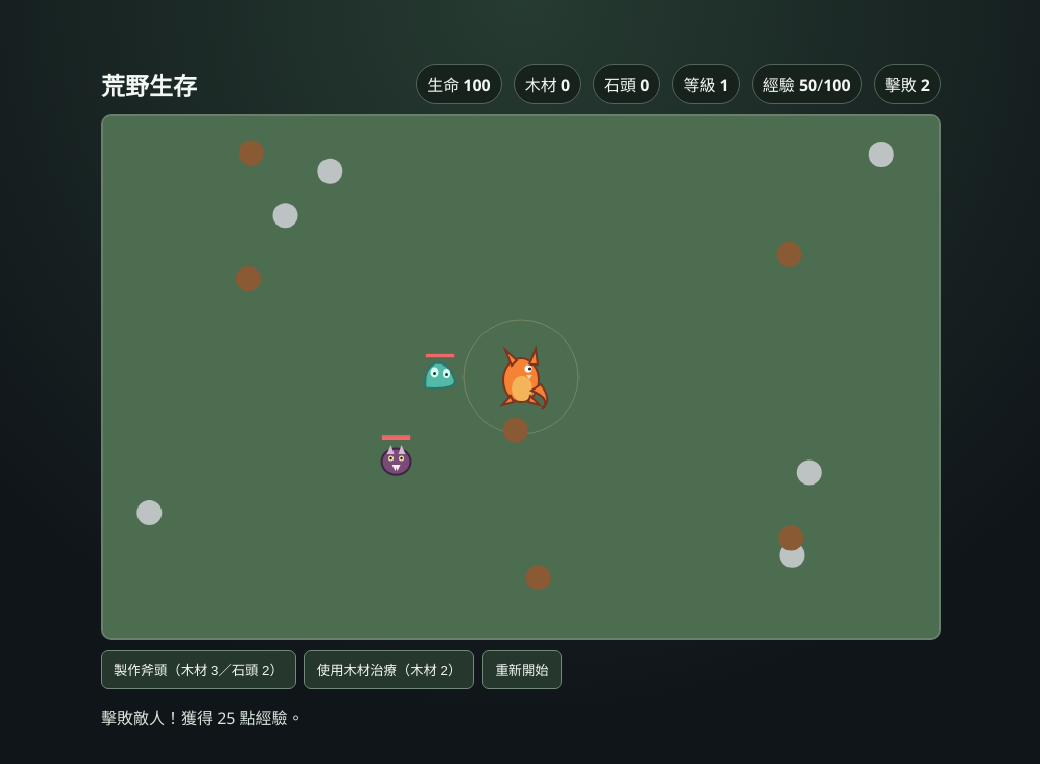
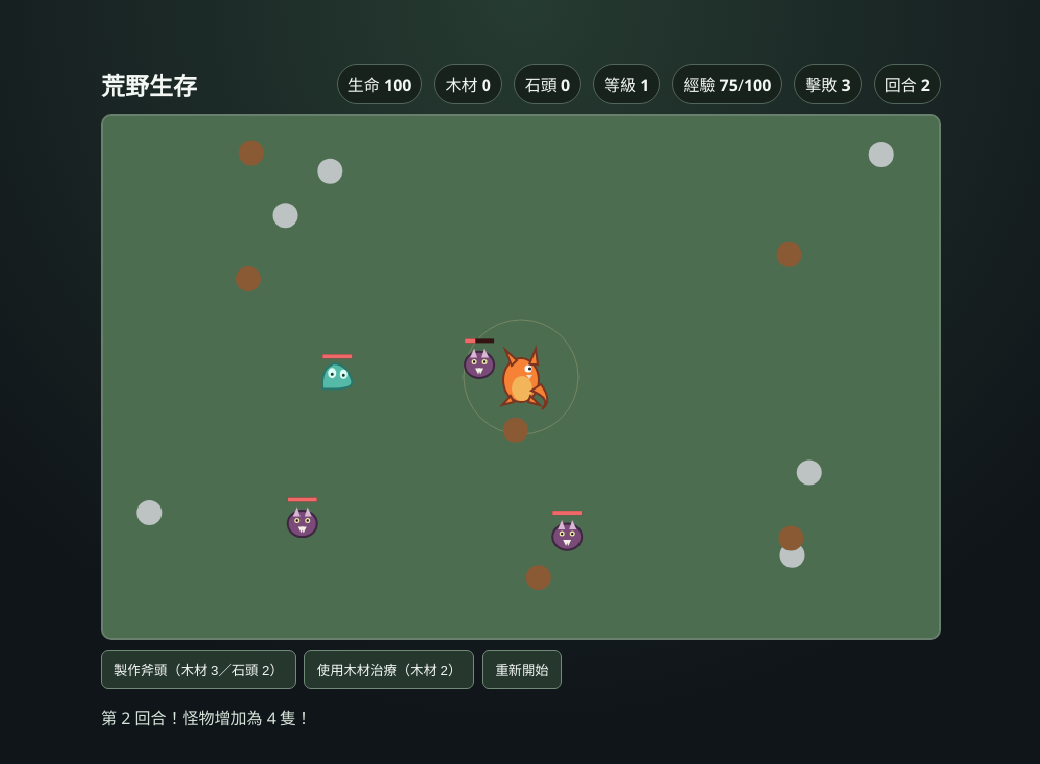
Before and after one commit to karlsio/survival-game, a plain HTML site: page index.html in a window 1280 px wide. Both pictures are taken after a click on the button "製作斧頭（木材 3／石頭 2）". Shown: the whole page, without its empty margins (119-1159 px from the left). Drawn offline with Linux system fonts and the light colour scheme.

Commit message:
Increase enemies by one each round

```diff
--- a/game.js
+++ b/game.js
@@ -8,6 +8,7 @@ const levelElement = document.getElementById("level");
 const xpElement = document.getElementById("xp");
 const xpNeededElement = document.getElementById("xp-needed");
 const killsElement = document.getElementById("kills");
+const roundElement = document.getElementById("round");
 const messageElement = document.getElementById("message");
 
 const keys = new Set();
@@ -23,6 +24,8 @@ let evolutionRoute = null;
 let routeSelectionOpen = false;
 let skillSelectionOpen = false;
 let pendingEvolutionRoute = false;
+let roundNumber = 1;
+let roundTransition = false;
 
 function randomPosition(padding = 30) {
   return {
@@ -46,7 +49,6 @@ function createResources(count = 12) {
 }
 
 function createEnemies(count = 3) {
-  enemies.length = 0;
   for (let i = 0; i < count; i += 1) {
     const health = 40 + player.level * 15;
     enemies.push({
@@ -58,6 +60,23 @@ function createEnemies(count = 3) {
       monsterType: Math.random() < 0.5 ? "fang" : "slime",
     });
   }
+}
+
+function enemyCountForRound() {
+  return 2 + roundNumber;
+}
+
+function startNextRound() {
+  if (roundTransition) return;
+  roundTransition = true;
+  roundNumber += 1;
+  updateInterface();
+  setMessage(`第 ${roundNumber} 回合！怪物增加為 ${enemyCountForRound()} 隻！`);
+
+  window.setTimeout(() => {
+    createEnemies(enemyCountForRound());
+    roundTransition = false;
+  }, 800);
 }
 
 function resetGame() {
@@ -85,9 +104,12 @@ function resetGame() {
   routeSelectionOpen = false;
   skillSelectionOpen = false;
   pendingEvolutionRoute = false;
+  roundNumber = 1;
+  roundTransition = false;
   resources.length = 0;
+  enemies.length = 0;
   createResources();
-  createEnemies();
+  createEnemies(enemyCountForRound());
   setMessage("收集資源、進入敵人範圍即可自動攻擊；經驗可讓角色進化！");
   updateInterface();
 }
@@ -104,6 +126,7 @@ function updateInterface() {
   xpElement.textContent = player.xp;
   xpNeededElement.textContent = xpNeeded(player.level);
   killsElement.textContent = player.kills;
+  roundElement.textContent = roundNumber;
 }
 
 function gainXp(amount) {
@@ -126,7 +149,6 @@ function evolve() {
 
   const name = evolutionNames[player.level - 1] || `進化體 ${player.level}`;
   setMessage(`進化成功！你成為「${name}」，攻擊與生命上限提升！`);
-  createEnemies(Math.min(3 + player.level, 7));
 
   pendingEvolutionRoute = player.level === 10 && evolutionRoute === null;
   openSkillSelection();
@@ -269,6 +291,7 @@ function attack() {
       }
     }
   }
+  if (enemies.length === 0) startNextRound();
   if (hitCount === 0) attackReady = true;
   updateInterface();
 
@@ -305,7 +328,6 @@ function moveEnemies() {
 function respawnWorld(timestamp) {
   if (timestamp - lastResourceRespawn > 5000) {
     if (resources.length < 8) createResources(8);
-    if (enemies.length < 3) createEnemies(3);
     lastResourceRespawn = timestamp;
   }
 }
--- a/index.html
+++ b/index.html
@@ -17,6 +17,7 @@
           <span>等級 <strong id="level">1</strong></span>
           <span>經驗 <strong id="xp">0</strong>/<strong id="xp-needed">100</strong></span>
           <span>擊敗 <strong id="kills">0</strong></span>
+          <span>回合 <strong id="round">1</strong></span>
         </div>
       </header>
 
```
Also changed, not shown: 1 other file.
